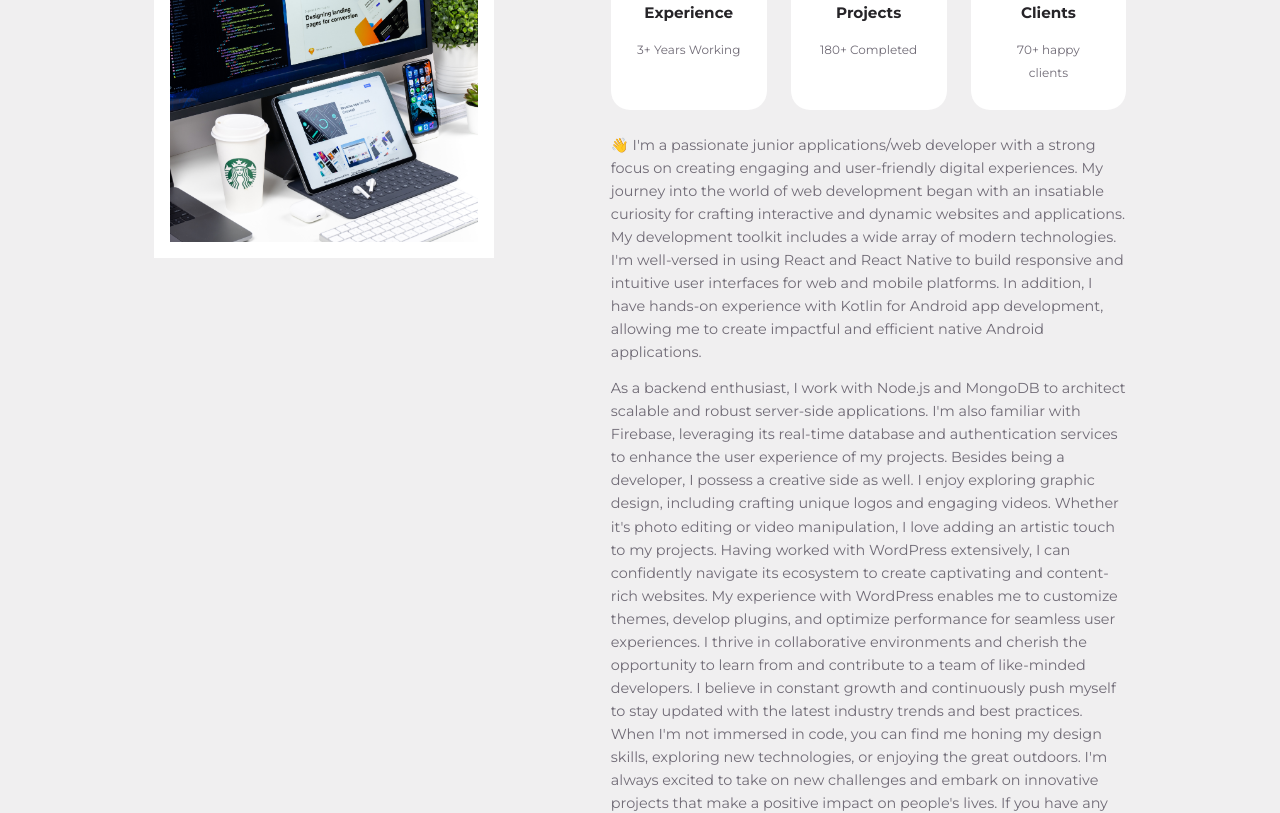
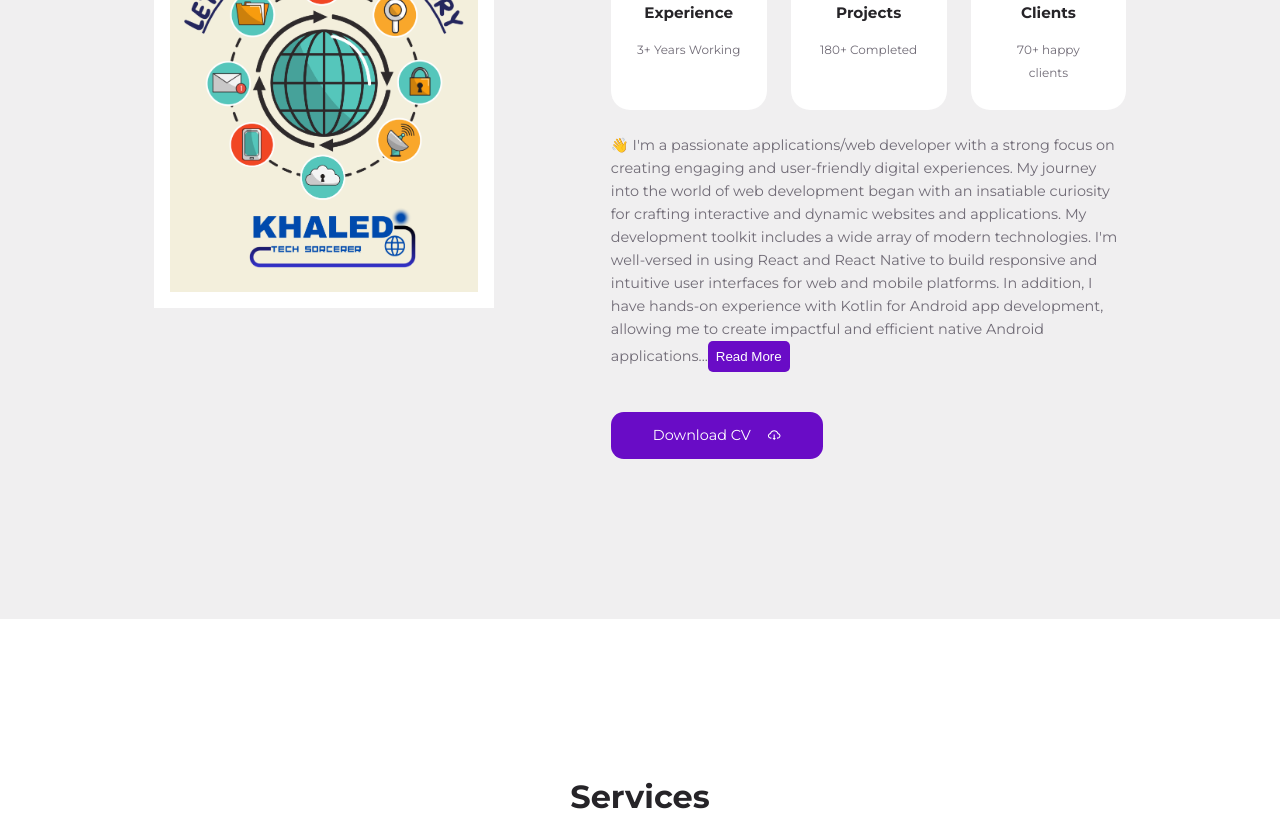
Before and after one commit to Haz7kh/khaled-almelhem, a React (Create React App) app: page / in a window 1280 px wide. Shown: the part 1120-1933 px from the top of the page. Built offline with nearby package versions, Linux system fonts and the light colour scheme.

Commit message:
edit about me page

```diff
--- a/src/sections/about/About.jsx
+++ b/src/sections/about/About.jsx
@@ -1,12 +1,18 @@
-import React from "react";
+import React, { useState } from "react";
 import "./about.css";
-import AboutImg from "../../assets/aboutme.jpeg";
+import AboutImg from "../../assets/about-me.png";
 import CV from "../../assets/cv2.pdf";
 import { AiOutlineCloudDownload } from "react-icons/ai";
 import data from "./data";
 import Card from "../../components/Card";
 
 const About = () => {
+  const [showMore, setShowMore] = useState(false);
+
+  const toggleShowMore = () => {
+    setShowMore(!showMore);
+  };
+
   return (
     <section id="about" data-aos="fade-in">
       <div className="container about-container">
@@ -27,8 +33,8 @@ const About = () => {
             ))}
           </div>
           <p>
-            👋 I'm a passionate junior applications/web developer with a strong
-            focus on creating engaging and user-friendly digital experiences. My
+            👋 I'm a passionate applications/web developer with a strong focus
+            on creating engaging and user-friendly digital experiences. My
             journey into the world of web development began with an insatiable
             curiosity for crafting interactive and dynamic websites and
             applications. My development toolkit includes a wide array of modern
@@ -36,32 +42,43 @@ const About = () => {
             build responsive and intuitive user interfaces for web and mobile
             platforms. In addition, I have hands-on experience with Kotlin for
             Android app development, allowing me to create impactful and
-            efficient native Android applications.
-          </p>
-          <p>
-            As a backend enthusiast, I work with Node.js and MongoDB to
-            architect scalable and robust server-side applications. I'm also
-            familiar with Firebase, leveraging its real-time database and
-            authentication services to enhance the user experience of my
-            projects. Besides being a developer, I possess a creative side as
-            well. I enjoy exploring graphic design, including crafting unique
-            logos and engaging videos. Whether it's photo editing or video
-            manipulation, I love adding an artistic touch to my projects. Having
-            worked with WordPress extensively, I can confidently navigate its
-            ecosystem to create captivating and content-rich websites. My
-            experience with WordPress enables me to customize themes, develop
-            plugins, and optimize performance for seamless user experiences. I
-            thrive in collaborative environments and cherish the opportunity to
-            learn from and contribute to a team of like-minded developers. I
-            believe in constant growth and continuously push myself to stay
-            updated with the latest industry trends and best practices. When I'm
-            not immersed in code, you can find me honing my design skills,
-            exploring new technologies, or enjoying the great outdoors. I'm
-            always excited to take on new challenges and embark on innovative
-            projects that make a positive impact on people's lives. If you have
-            any exciting projects or opportunities, let's connect! I'm eager to
-            share my passion for development and design and bring your ideas to
-            life. Let's build something amazing together! 🚀
+            efficient native Android applications...
+            {showMore ? (
+              <>
+                As a backend enthusiast, I work with Node.js and MongoDB to
+                architect scalable and robust server-side applications. I'm also
+                familiar with Firebase, leveraging its real-time database and
+                authentication services to enhance the user experience of my
+                projects. Besides being a developer, I possess a creative side
+                as well. I enjoy exploring graphic design, including crafting
+                unique logos and engaging videos... Whether it's photo editing
+                or video manipulation, I love adding an artistic touch to my
+                projects. Having worked with WordPress extensively, I can
+                confidently navigate its ecosystem to create captivating and
+                content-rich websites. My experience with WordPress enables me
+                to customize themes, develop plugins, and optimize performance
+                for seamless user experiences. I thrive in collaborative
+                environments and cherish the opportunity to learn from and
+                contribute to a team of like-minded developers. I believe in
+                constant growth and continuously push myself to stay updated
+                with the latest industry trends and best practices. When I'm not
+                immersed in code, you can find me honing my design skills,
+                exploring new technologies, or enjoying the great outdoors. I'm
+                always excited to take on new challenges and embark on
+                innovative projects that make a positive impact on people's
+                lives. If you have any exciting projects or opportunities, let's
+                connect! I'm eager to share my passion for development and
+                design and bring your ideas to life. Let's build something
+                amazing together! 🚀
+              </>
+            ) : null}
+            <span className="read-more" onClick={toggleShowMore}>
+              {showMore ? (
+                <button className="btn-read"> Read Less</button>
+              ) : (
+                <button className="btn-read"> Read More </button>
+              )}
+            </span>
           </p>
           <a href={CV} download className="btn primary">
             {" "}
--- a/src/sections/about/about.css
+++ b/src/sections/about/about.css
@@ -54,6 +54,12 @@
 .about-right .btn {
   margin-top: 2.5rem;
 }
+.btn-read {
+  background: var(--color-primary);
+  color: var(--color-white);
+  padding: 0.5rem;
+  border-radius: 5px;
+}
 
 /* MEDIA QUERIES (tablets) */
 @media screen and (max-width: 1024px) {
```
Also changed, not shown: src/assets/about-me.png (added).
